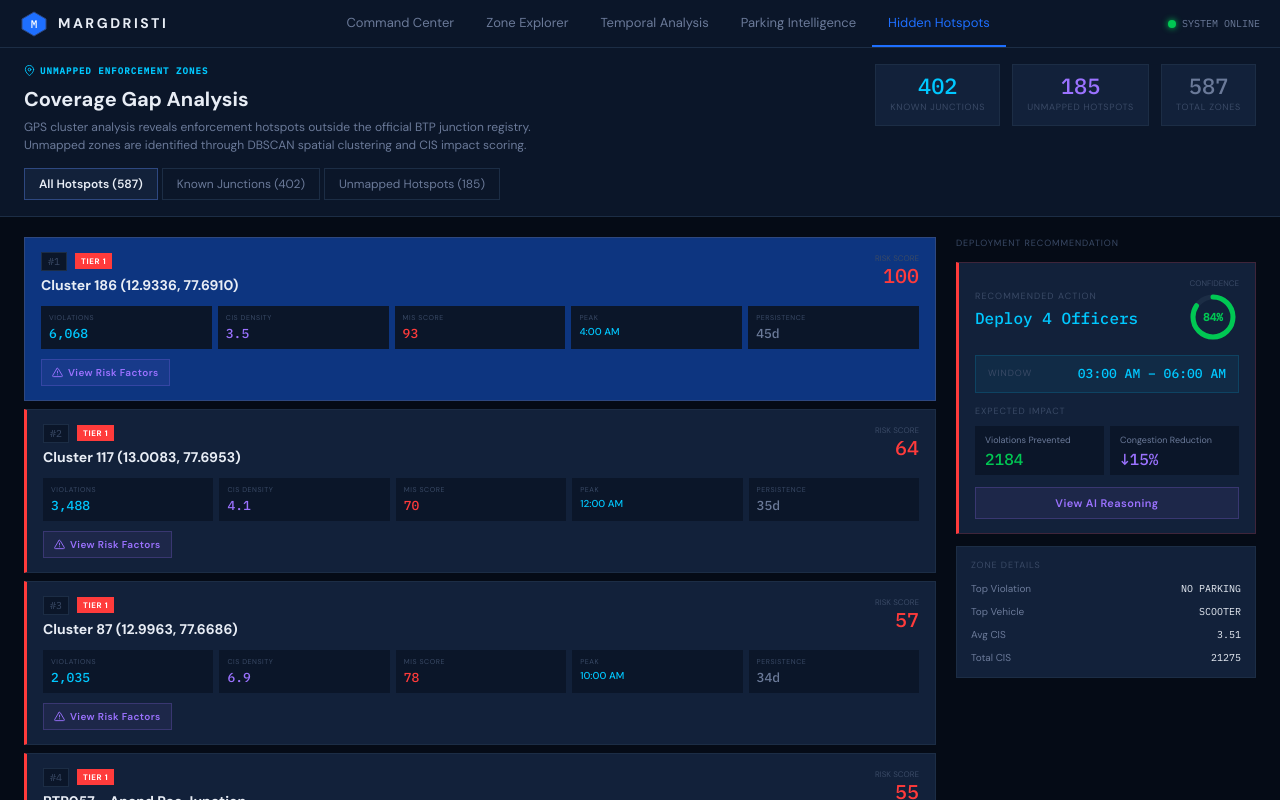
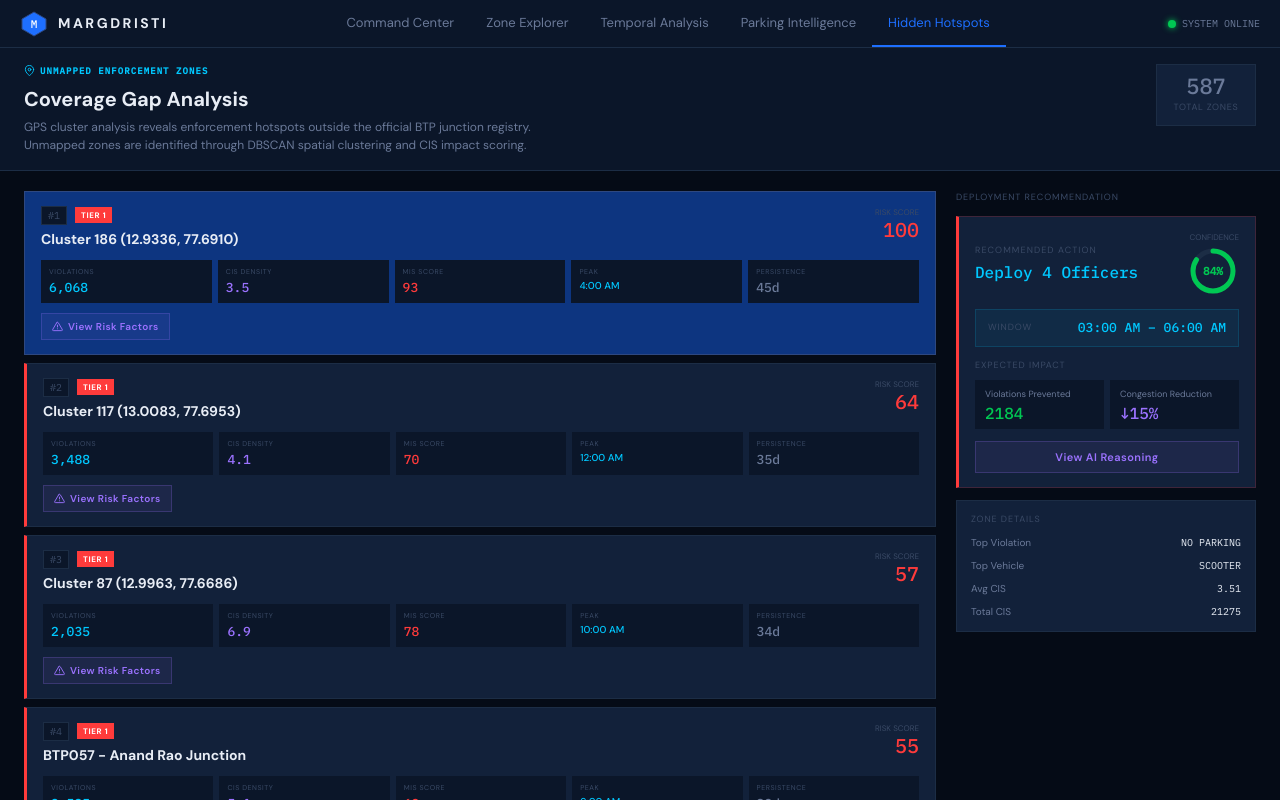
Before and after one commit to ryvarma7/MargDristi-AI, a React (Vite) app in the folder frontend/: page /hotspots in a window 1280 px wide. Shown: the top 800 px of the page. Built offline with nearby package versions, Linux system fonts and the light colour scheme.

Commit message:
feat: remove junctions/unmapped options, disable default impact view, remove forecast option

```diff
--- a/frontend/src/components/map/MapView.tsx
+++ b/frontend/src/components/map/MapView.tsx
@@ -34,13 +34,10 @@ type ScheduleSummary = {
 };
 
 // Map layer definitions
-type LayerId = 'risk' | 'impact' | 'forecast' | 'hidden' | 'junction';
+type LayerId = 'risk' | 'impact';
 const LAYERS: { id: LayerId; label: string; color: string }[] = [
   { id: 'risk',     label: 'Risk',             color: '#FF3B3B' },
   { id: 'impact',   label: 'Impact',           color: '#9B72FF' },
-  { id: 'forecast', label: 'Forecast',         color: '#FF9500' },
-  { id: 'hidden',   label: 'Unmapped Hotspots',color: '#00C8FF' },
-  { id: 'junction', label: 'Junctions',        color: '#1E6FFF' },
 ];
 
 function ResetToBengaluruControl() {
@@ -99,13 +96,7 @@ function isAIDiscovered(cluster: Cluster): boolean {
   return cluster.avg_cis > 4.5 && cluster.tier === 'Tier 1' && cluster.violation_count > 800;
 }
 
-// Upcoming peak within next 3 hours
-function isUpcomingPeak(cluster: Cluster): boolean {
-  const now = new Date();
-  const currentHour = now.getHours();
-  const hours = (cluster.peak_hour - currentHour + 24) % 24;
-  return hours >= 0 && hours <= 3;
-}
+
 
 type Props = {
   clusters: Cluster[];
@@ -130,7 +121,7 @@ export default function MapView({
   zoom = 11,
   activeLayers: externalLayers,
 }: Props) {
-  const [internalLayers, setInternalLayers] = useState<Set<LayerId>>(new Set(['risk', 'impact']));
+  const [internalLayers, setInternalLayers] = useState<Set<LayerId>>(new Set(['risk']));
   const activeLayers = externalLayers ?? internalLayers;
 
   const toggleLayer = (id: LayerId) => {
@@ -240,18 +231,8 @@ export default function MapView({
             <span style={{ width: 10, height: 10, borderRadius: '50%', border: '2px dashed #FFC800', boxSizing: 'border-box' }} />
             Scheduled
           </div>
-          {activeLayers.has('hidden') && (
-            <div style={{ display: 'inline-flex', alignItems: 'center', gap: 8 }}>
-              <span style={{ width: 10, height: 10, background: 'linear-gradient(135deg, #9B72FF, #00C8FF)', borderRadius: 2 }} />
-              Unmapped Hotspot
-            </div>
-          )}
-          {activeLayers.has('forecast') && (
-            <div style={{ display: 'inline-flex', alignItems: 'center', gap: 8 }}>
-              <span style={{ width: 10, height: 10, borderRadius: '50%', border: '2px solid #FF9500', boxSizing: 'border-box' }} />
-              Peak Soon
-            </div>
-          )}
+
+
         </div>
       </div>
 
@@ -276,7 +257,7 @@ export default function MapView({
           const deployment  = deployments.find((d) => d.cluster_id === cluster.cluster_id);
           const schedule    = schedules.find((s) => s.cluster_id === cluster.cluster_id);
           const aiDiscovered = isAIDiscovered(cluster);
-          const upcomingPeak = isUpcomingPeak(cluster);
+
 
           const isDeployed  = !!deployment;
           const isScheduled = !!schedule && !isDeployed;
@@ -316,12 +297,7 @@ export default function MapView({
             iconAnchor: [18, -markerRadius - 14],
           }) : null;
 
-          const aiDiscoveredBadge = aiDiscovered && activeLayers.has('hidden') ? L.divIcon({
-            className: '',
-            html: `<div class="ai-badge-glow" style="display:flex;align-items:center;justify-content:center;padding:2px 6px;border-radius:999px;background:linear-gradient(135deg,rgba(155,114,255,0.9),rgba(0,200,255,0.9));color:#06080F;font-family:'DM Sans',sans-serif;font-size:8px;font-weight:700;white-space:nowrap;letter-spacing:0.04em;">AI</div>`,
-            iconSize: [26, 14],
-            iconAnchor: [13, -markerRadius - 22],
-          }) : null;
+          const aiDiscoveredBadge = null;
 
           return (
             <Fragment key={cluster.cluster_id}>
@@ -341,52 +317,9 @@ export default function MapView({
                 />
               )}
 
-              {/* Forecast Layer — amber ring for upcoming peak */}
-              {activeLayers.has('forecast') && upcomingPeak && (
-                <CircleMarker
-                  center={[cluster.centroid_lat, cluster.centroid_lng]}
-                  radius={markerRadius + 14}
-                  pathOptions={{
-                    color: '#FF9500',
-                    weight: 1.5,
-                    opacity: 0.6,
-                    fillOpacity: 0,
-                    dashArray: '4 3',
-                  }}
-                  interactive={false}
-                />
-              )}
 
-              {/* Junction Layer — official junction outline ring */}
-              {activeLayers.has('junction') && !aiDiscovered && (
-                <CircleMarker
-                  center={[cluster.centroid_lat, cluster.centroid_lng]}
-                  radius={markerRadius + 6}
-                  pathOptions={{
-                    color: '#1E6FFF',
-                    weight: 1,
-                    opacity: 0.3,
-                    fillOpacity: 0,
-                  }}
-                  interactive={false}
-                />
-              )}
 
-              {/* AI Discovered Layer — purple ring */}
-              {activeLayers.has('hidden') && aiDiscovered && (
-                <CircleMarker
-                  center={[cluster.centroid_lat, cluster.centroid_lng]}
-                  radius={markerRadius + 10}
-                  pathOptions={{
-                    color: '#9B72FF',
-                    weight: 2,
-                    opacity: 0.7,
-                    fillOpacity: 0.05,
-                    fillColor: '#9B72FF',
-                  }}
-                  interactive={false}
-                />
-              )}
+
 
               {/* Deployment ring */}
               {deployment && (
@@ -444,16 +377,8 @@ export default function MapView({
                         <div><span style={{ color: 'var(--cyan)', fontWeight: 600 }}>Peak</span>: {fmtHour(cluster.peak_hour)}</div>
                         <div><span style={{ color: 'var(--cyan)', fontWeight: 600 }}>CIS</span>: {cluster.avg_cis.toFixed(2)}</div>
                         <div><span style={{ color }}>●</span> {cluster.tier}</div>
-                        {aiDiscovered && (
-                          <div style={{ marginTop: 4, color: '#9B72FF', fontWeight: 600, fontSize: 10 }}>
-                            Unmapped Hotspot
-                          </div>
-                        )}
-                        {upcomingPeak && (
-                          <div style={{ color: '#FF9500', fontWeight: 600, fontSize: 10 }}>
-                            Peak in &lt;3h
-                          </div>
-                        )}
+
+
                       </div>
                     </div>
                   </Tooltip>
--- a/frontend/src/pages/HiddenHotspots.tsx
+++ b/frontend/src/pages/HiddenHotspots.tsx
@@ -236,8 +236,6 @@ export default function HiddenHotspots() {
   const [selectedCluster, setSelectedCluster] = useState<Cluster | null>(null);
   const [xaiOpen, setXaiOpen] = useState(false);
   const [xaiCluster, setXaiCluster] = useState<Cluster | null>(null);
-  const [activeTab, setActiveTab] = useState<'all' | 'known' | 'unmapped'>('all');
-
   const sorted = useMemo(
     () => [...clusters].sort((a, b) => b.risk_score - a.risk_score),
     [clusters]
@@ -250,20 +248,16 @@ export default function HiddenHotspots() {
     setXaiOpen(true);
   };
 
-  const displayClusters = activeTab === 'known'
-    ? known
-    : activeTab === 'unmapped'
-      ? unmapped
-      : sorted;
+  const displayClusters = sorted;
 
-  // Auto-select the first hotspot in the new active list to ensure the details panel updates
+  // Auto-select the first hotspot to ensure the details panel updates
   useEffect(() => {
     if (displayClusters.length > 0) {
       setSelectedCluster(displayClusters[0]);
     } else {
       setSelectedCluster(null);
     }
-  }, [activeTab, displayClusters]);
+  }, [displayClusters]);
 
   return (
     <div style={{
@@ -321,61 +315,28 @@ export default function HiddenHotspots() {
 
           {/* Summary stats */}
           <div style={{ display: 'flex', gap: 12, flexShrink: 0 }}>
-            {[
-              { label: 'Known Junctions', value: known.length, color: 'var(--cyan)' },
-              { label: 'Unmapped Hotspots', value: unmapped.length, color: 'var(--purple)' },
-              { label: 'Total Zones', value: sorted.length, color: 'var(--text-dim)' },
-            ].map((s) => (
-              <div key={s.label} style={{
+            <div style={{
               background: 'var(--bg-elevated)',
               border: '1px solid var(--border)',
               padding: '10px 14px',
               textAlign: 'center',
-                minWidth: 90,
+              minWidth: 100,
             }}>
               <div style={{
                 fontFamily: 'IBM Plex Mono',
                 fontSize: 22,
                 fontWeight: 500,
-                  color: s.color,
+                color: 'var(--text-dim)',
                 lineHeight: 1,
                 marginBottom: 4,
               }}>
-                  {clusters.length === 0 ? '—' : s.value}
+                {clusters.length === 0 ? '—' : sorted.length}
               </div>
               <div style={{ fontSize: 9, fontFamily: 'DM Sans', color: 'var(--text-faint)', textTransform: 'uppercase', letterSpacing: '0.08em' }}>
-                  {s.label}
+                Total Zones
               </div>
             </div>
-            ))}
           </div>
-        </div>
-
-        {/* Tab bar */}
-        <div style={{ display: 'flex', gap: 4, marginTop: 14 }}>
-          {([
-            { id: 'all', label: `All Hotspots (${sorted.length})` },
-            { id: 'known', label: `Known Junctions (${known.length})` },
-            { id: 'unmapped', label: `Unmapped Hotspots (${unmapped.length})` },
-          ] as const).map((tab) => (
-            <button
-              key={tab.id}
-              onClick={() => setActiveTab(tab.id)}
-              style={{
-                padding: '6px 14px',
-                border: `1px solid ${activeTab === tab.id ? 'var(--border-active)' : 'var(--border)'}`,
-                background: activeTab === tab.id ? 'var(--bg-elevated)' : 'transparent',
-                color: activeTab === tab.id ? 'var(--text)' : 'var(--text-dim)',
-                fontFamily: 'DM Sans',
-                fontSize: 12,
-                fontWeight: activeTab === tab.id ? 600 : 400,
-                cursor: 'pointer',
-                transition: 'all 0.15s',
-              }}
-            >
-              {tab.label}
-            </button>
-          ))}
         </div>
       </div>
 
@@ -399,22 +360,7 @@ export default function HiddenHotspots() {
           <div style={{ display: 'flex', gap: 20 }}>
             {/* Hotspot list */}
             <div style={{ flex: 1, display: 'flex', flexDirection: 'column', gap: 8, minWidth: 0 }}>
-              {activeTab === 'unmapped' && (
-                <div style={{
-                  background: 'rgba(0, 200, 255, 0.04)',
-                  border: '1px solid rgba(0, 200, 255, 0.14)',
-                  borderLeft: '3px solid var(--cyan)',
-                  padding: '10px 14px',
-                  fontSize: 11,
-                  fontFamily: 'DM Sans',
-                  color: 'var(--text-dim)',
-                  lineHeight: 1.5,
-                }}>
-                  These zones were not present in the original BTP enforcement database but were identified through
-                  spatial clustering of GPS violation records. They represent{' '}
-                  <strong style={{ color: 'var(--cyan)' }}>emerging or overlooked</strong> enforcement gaps.
-                </div>
-              )}
+
 
               {displayClusters.map((cluster, i) => (
                 <HotspotCard
```
Also changed, not shown: frontend/src/pages/AIDiscoveries.tsx (+9 -66 lines), 3 other files (tests, documents, lock files or other folders). Lines whose indentation alone changed are shown as unchanged.
